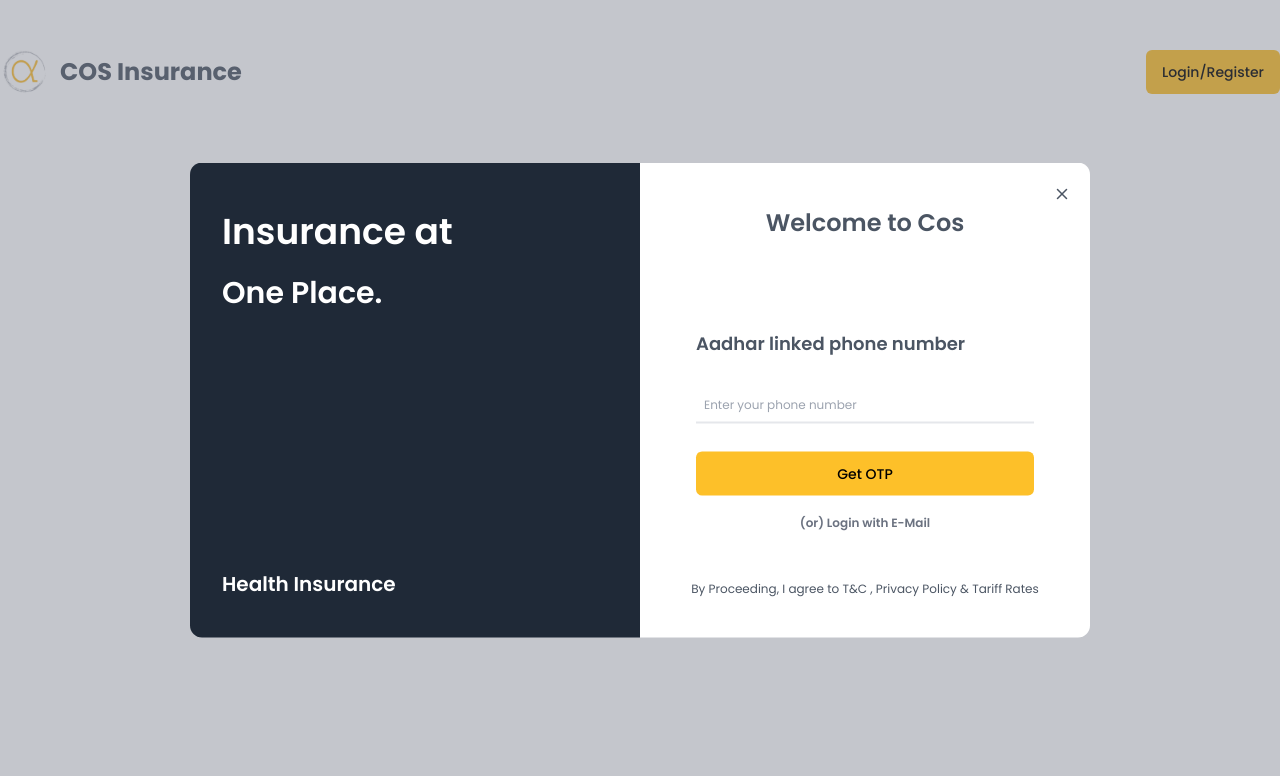
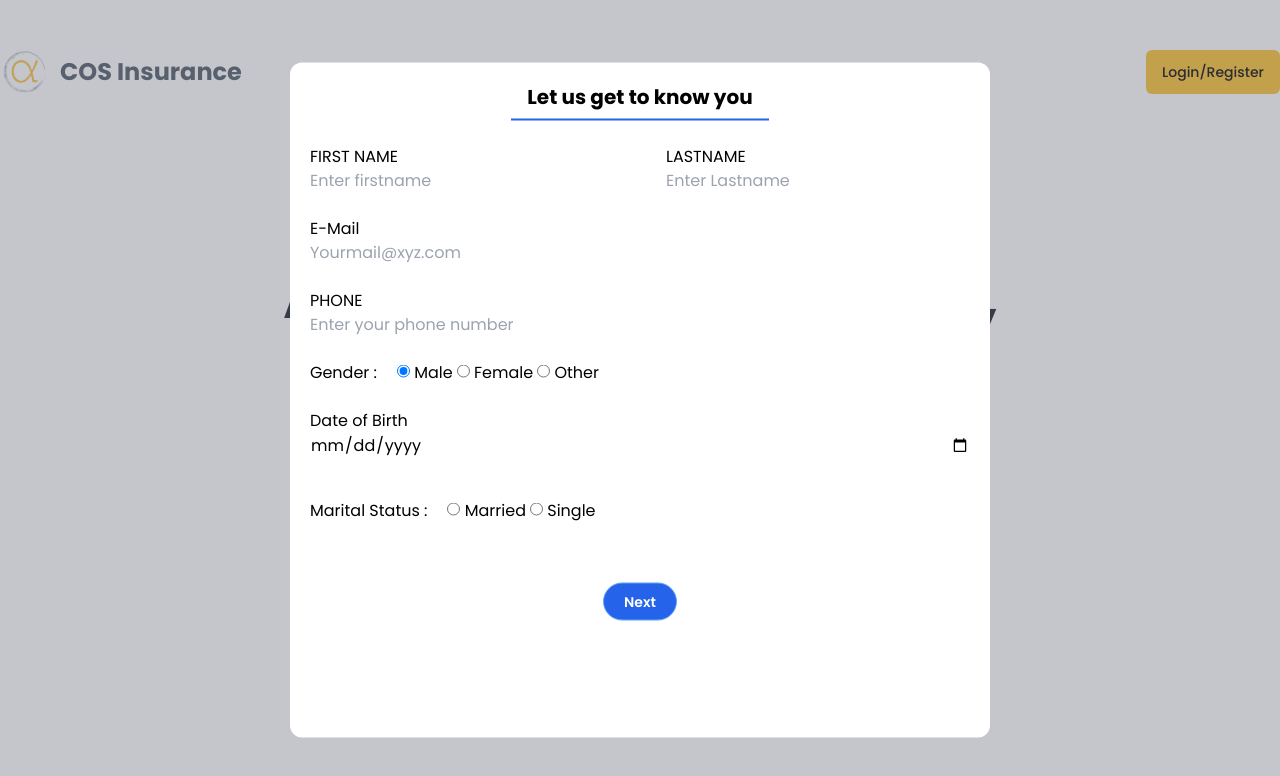
Before and after one commit to chander-git26/CosIn-frontend-ver2, a React (Vite) app: page / in a window 1280 px wide. Both pictures are taken after a click on the button "Login/Register". Shown: the top 776 px of the page. Built offline with nearby package versions, Linux system fonts and the light colour scheme.

Commit message:
added basic details page

```diff
--- a/src/features/Home/Components/Login.jsx
+++ b/src/features/Home/Components/Login.jsx
@@ -10,8 +10,8 @@ const Login = ({loginToggle}) => {
     <div className='absolute top-1/2 left-1/2 transform  -translate-x-1/2 -translate-y-1/2 h-full w-full '>
         <div className='h-full w-full bg-gray-500 opacity-40 relative' onClick={()=>loginToggle(prev=>!prev)}></div>
         <div className='absolute top-1/2 left-1/2 transform  -translate-x-1/2 -translate-y-1/2'>
-      <AuthLogin loginToggle={loginToggle}/>
-      {/* <Userinfo/> */}
+      {/* <AuthLogin loginToggle={loginToggle}/> */}
+      <Userinfo/>
         </div>
     </div>
   )
--- a/src/features/auth/Components/Userinfo.jsx
+++ b/src/features/auth/Components/Userinfo.jsx
@@ -1,11 +1,207 @@
 import React from 'react'
+import { Field, Formik, Form } from 'formik';
+import * as Yup from 'yup';
+
+
+
 
 const Userinfo = () => {
   return (
-    <div className={` rounded-xl flex h-[475px] w-[900px] bg-white   `} >
-        Hello
-    </div>
-  )
+    <div className={` rounded-xl flex h-[675px] w-[700px] bg-white   `} >
+
+
+          <div className='h-400px w-[700px]'>
+            <div className=''>
+
+              <Formik
+                initialValues={{
+                  firstname:'',
+                  lastname:'',
+                  mobile:'',
+                  email:'',
+                  dateOfBirth: '',
+                  gender: 'male',
+                  maritalStatus: '',
+
+
+                }}
+                validationSchema={Yup.object({
+                  firstname: Yup.string()
+                  .required(),
+                  lastname: Yup.string()
+                    .required(),
+                  email: Yup.string().email('Invalid email address').required('E-mail is required'),
+                  mobile: Yup.string().required('Phone number is Required').min(10, 'Phone number is not valid').max(10, 'Phone number is not valid'),
+
+                  gender: Yup.string()
+                    .required(),
+                  dateOfBirth: Yup.date().nullable()
+                  .test('dob', 'Should be Older than 18', function (value, ctx) {
+                    const dob = new Date(value);
+                    const validDate = new Date();
+                    const valid = validDate.getFullYear() - dob.getFullYear() >= 18;
+                    return !valid ? ctx.createError() : valid;
+                  })
+                    .required('Date of birth required'),
+
+                  maritalStatus: Yup.string()
+                    .required(),
+
+                })}
+                onSubmit={async (values) => {
+                  await new Promise((r) => setTimeout(r, 500));
+
+                  alert(JSON.stringify(values))
+                  const temp = {id:userstatus.userId,...values}
+                  await postPersonalInfo(temp)
+                  onButtonClick("pagetwo")
+                }}
+              >
+                {formik => (
+
+
+                  <Form className='  flex flex-col p-5  gap-6'>
+                    <h1 className='text-center text-xl font-bold border-b-2 pb-2 self-center px-4 border-b-blue-600'>Let us get to know you</h1>
+
+
+
+
+
+
+                    <div className='flex gap-10'>
+
+
+
+                          <div className=" flex flex-col  relative  border-b-gray-400">
+                          <label htmlFor="firstname" className={""} >FIRST NAME</label>
+                          <Field id="firstname" name="firstname" value={formik.values.firstname} className={formik.touched.firstname && formik.errors.firstname ? "" : ""} placeholder="Enter firstname" {...formik.getFieldProps('firstname')} />
+                          {formik.touched.firstname && formik.errors.firstname ? (
+                            <div className=""><i className="bi bi-exclamation-circle"></i> {formik.errors.firstname}</div>
+                          ) : null}
+                          {/* {formik.touched.firstname && !formik.errors.firstname ? (
+                            <div className={successText}><i className="bi bi-check-circle-fill"></i>  </div>
+                          ) : null} */}
+                        </div>
+
+
+
+                        <div className=" flex flex-col  relative  border-b-gray-400">
+                          <label htmlFor="lastname " className={""}>LASTNAME</label>
+                          <Field id="lastname" name="lastname" className={formik.touched.lastname && formik.errors.lastname ? "" : ""} placeholder="Enter Lastname"  {...formik.getFieldProps('lastname')} />
+                          {formik.touched.lastname && formik.errors.lastname ? (
+                            <div className=""><i className="bi bi-exclamation-circle"></i> {formik.errors.lastname}</div>
+                          ) : null}
+                          {/* {formik.touched.lastname && !formik.errors.lastname ? (
+                            <div className={successText}><i className="bi bi-check-circle-fill"></i>  </div>
+
+                          ) : null} */}
+                        </div>
+                  </div>
+
+
+                  <div className=" flex flex-col  relative  border-b-gray-400">
+                    <label htmlFor="email" className={""}  >E-Mail</label>
+                    <Field
+                      id="email"
+                      name="email"
+                      placeholder="Yourmail@xyz.com"
+                      type="email"
+                      className={formik.touched.email && formik.errors.email ? "" : ""}
+                      {...formik.getFieldProps('email')}
+                    />
+                    {formik.touched.email && formik.errors.email ? (
+                      <div className=""><i className="bi bi-exclamation-circle"></i> {formik.errors.email}</div>
+                    ) : null}
+                    {/* {formik.touched.email && !formik.errors.email ? (
+                      <div className={successText}><i className="bi bi-check-circle-fill"></i>  </div>
+                    ) : null} */}
+
+                  </div>
+
+
+                  <div className="flex flex-col  relative  border-b-gray-400">
+                    <label htmlFor="mobile" className={""}>PHONE</label>
+                    <Field id="mobile" name="mobile" placeholder="Enter your phone number" type='text' className={formik.touched.mobile && formik.errors.mobile ? "" : ""} />
+                    {formik.touched.mobile && formik.errors.mobile ? (
+                      <div className=""><i className="bi bi-exclamation-circle"></i> {formik.errors.mobile}</div>
+                    ) : null}
+
+                  </div>
+
+                  <div className=" flex flex-row gap-5  relative h-6 border-b-gray-400">
+
+                    <div id="my-radio-group" className={""}>Gender :</div>
+                    <div role="group" className="flex flex-row gap-1" aria-labelledby="my-radio-group">
+                      <label className={""}>
+                        <Field type="radio" name="gender" value="male" /> {" "}
+                        Male
+                      </label>
+                      <label className={""}>
+                        <Field type="radio" name="gender" value="female" /> {" "}
+                        Female
+                      </label>
+                      <label className={""}  >
+                        <Field type="radio" name="gender" value="other" /> {" "}
+                        Other
+                      </label>
+                    </div>
+                    {formik.touched.gender && formik.errors.gender ? (
+                      <div className=""><i className="bi bi-exclamation-circle"></i> {formik.errors.gender}</div>
+                    ) : null}
+
+                  </div>
+
+
+                  <div className=" flex flex-col mb-4 relative  border-b-gray-400">
+
+
+                    <div id="my-radio-group" className={""}>Date of Birth</div>
+                    <Field name="dateOfBirth"  type='date'    className={formik.touched.dateOfBirth && formik.errors.dateOfBirth ? "" : ""}  {...formik.getFieldProps('dateOfBirth')}>
+
+                    </Field>
+
+                    {formik.touched.dateOfBirth && formik.errors.dateOfBirth ? (
+                      <div className=""><i className="bi bi-exclamation-circle"></i> {formik.errors.dateOfBirth}</div>
+                    ) : null}
+                  </div>
+
+
+                  <div className=" flex flex-row gap-5 mb-4 relative h-6 border-b-gray-400">
+
+                    <div id="my-radio-group" className={""}>Marital Status :</div>
+                    <div role="group" className="flex flex-row gap-1" aria-labelledby="my-radio-group">
+                      <label className={""}>
+                        <Field type="radio" name="maritalStatus" value="married" /> {" "}
+                        Married
+                      </label>
+                      <label className={""}>
+                        <Field type="radio" name="maritalStatus" value="single" /> {" "}
+                        Single
+                      </label>
+
+
+                    </div>
+                    {formik.touched.maritalStatus && formik.errors.maritalStatus ? (
+                      <div className=""><i className="bi bi-exclamation-circle"></i> {formik.errors.maritalStatus}</div>
+                    ) : null}
+
+                  </div>
+
+
+
+
+
+                    <button type="submit" className='border border-blue-400 px-5 py-2 mt-5 rounded-full hover:shadow-lg   hover:shadow-blue-200 hover:bg-blue-700 transition-colors bg-blue-600 text-sm font-semibold text-white self-center '>Next</button>
+                  </Form>)}
+              </Formik>
+            </div>
+
+          </div>
+        </div>
+
+  );
+
+
 }
 
 export default Userinfo
```
